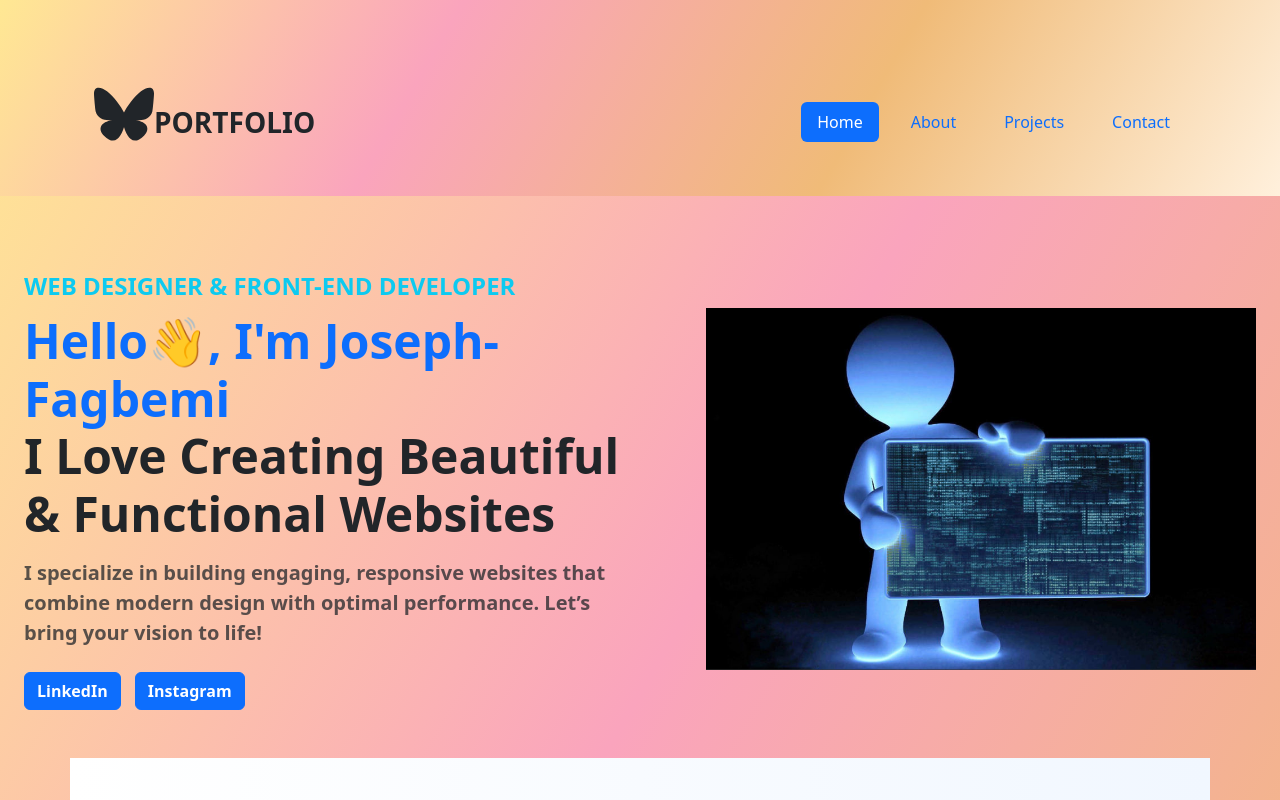
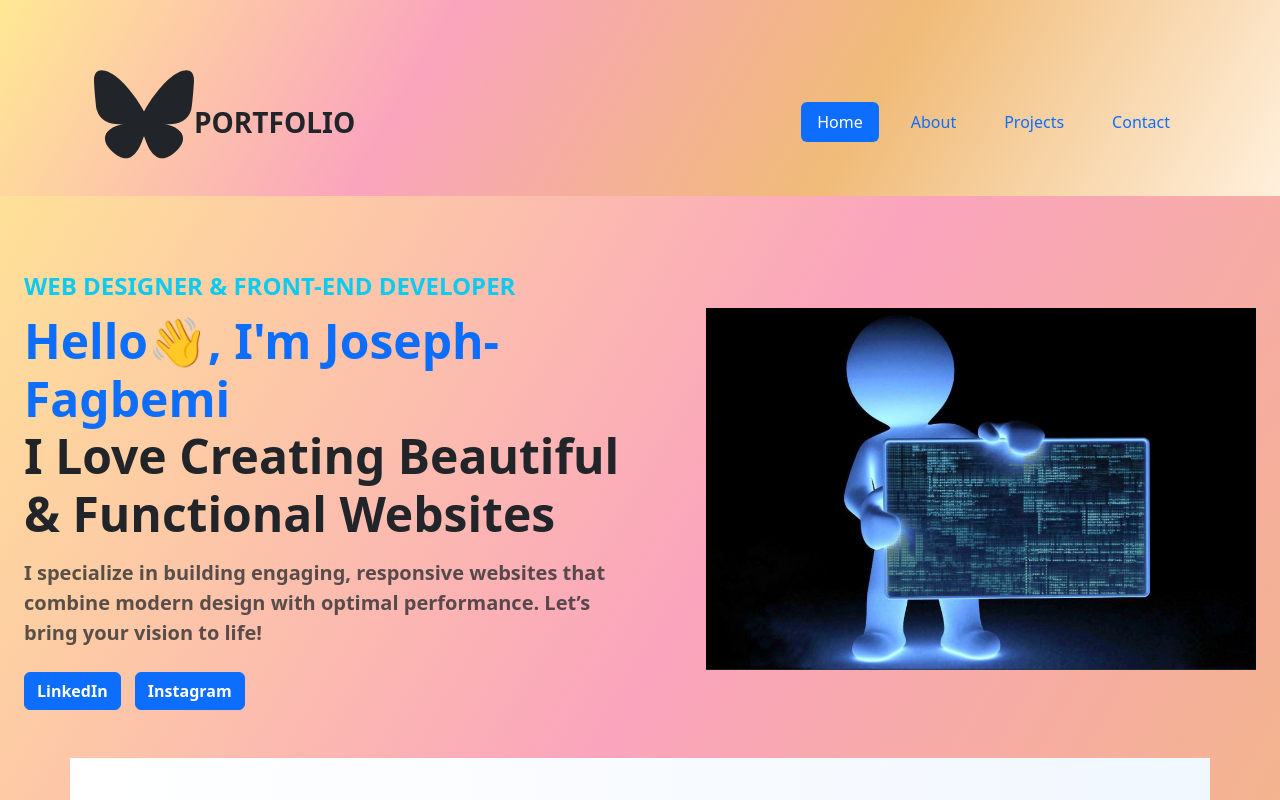
Before and after one commit to JOJO-altx/my-Portfolio, a plain HTML site: page index.html in a window 1280 px wide. Shown: the top 800 px of the page. Drawn offline with nearby package versions, Linux system fonts and the light colour scheme; files that its build step writes are made by us from their sources; files whose address does not match are found by name.

Commit message:
Update style.css

```diff
--- a/style.css
+++ b/style.css
@@ -1,10 +1,9 @@
-*{
-  scroll-behavior: smooth;
-  box-sizing: border-box;
-  text-decoration: none;
+body{
+    background: linear-gradient(300deg, #FFF0DC, #F0BB78, #FAA4BD, #FFE893);
+    scroll-behavior: smooth;
 }
 svg{
-  width: 60px;
+  width: 100px;
   height: 100px;
 }
 body{
```
